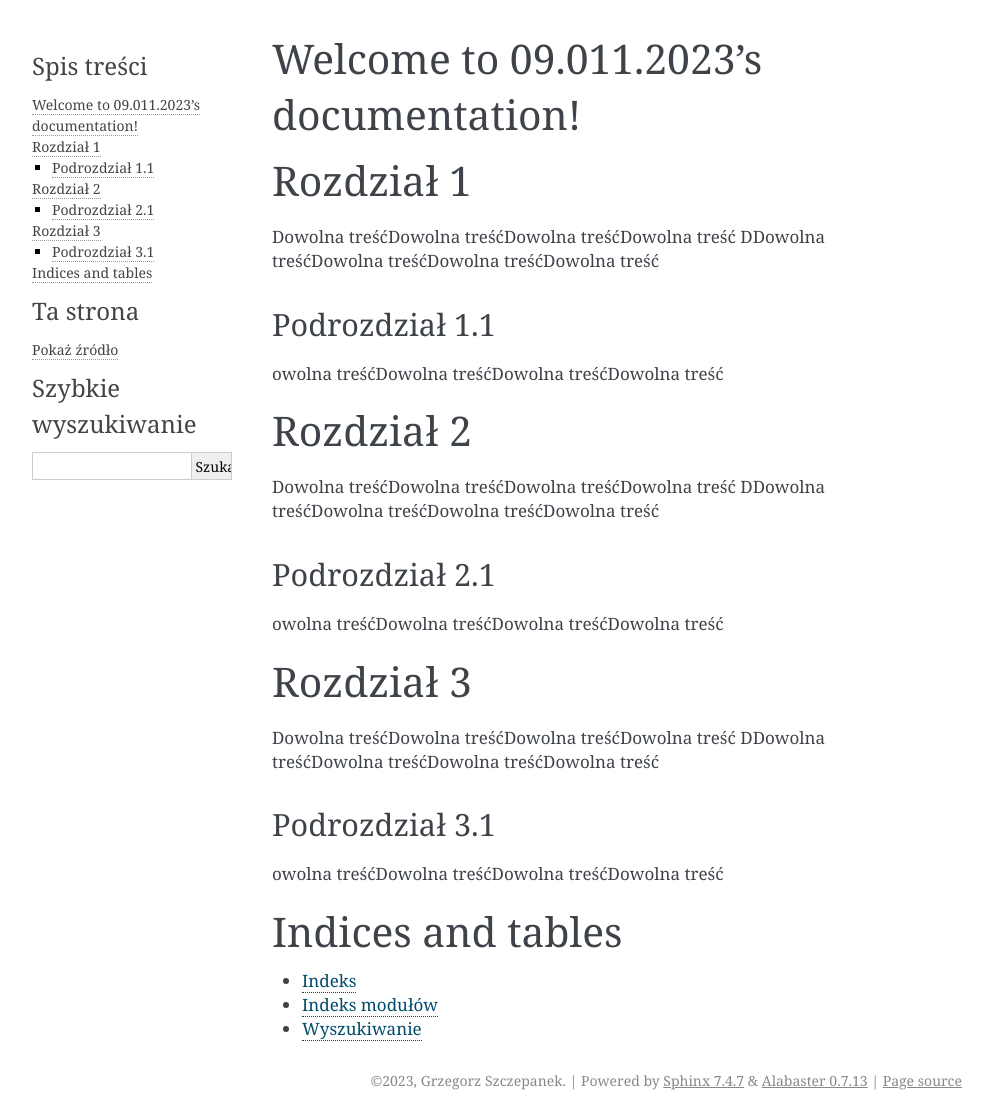
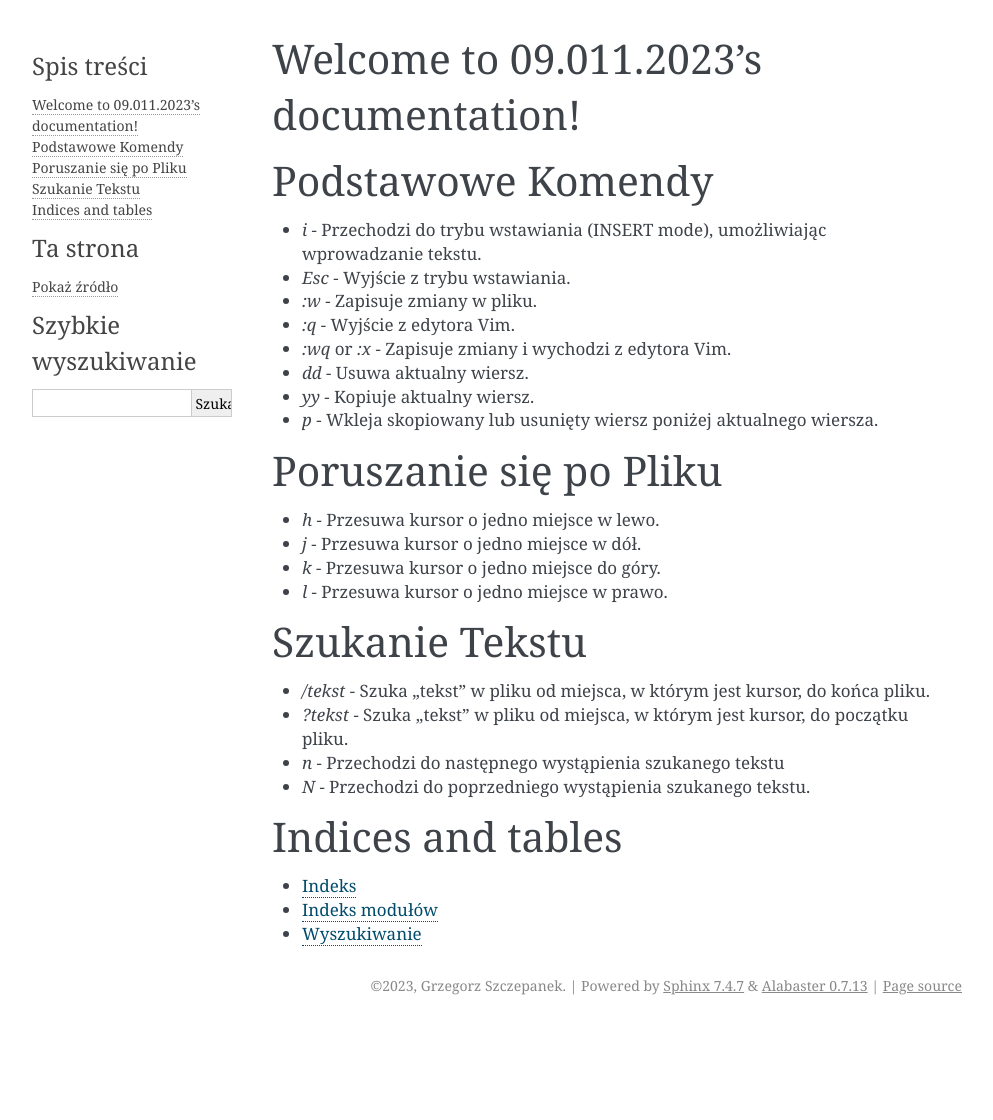
Before and after one commit to GrzegorzSzczepanek/instrukcja_vim, a Sphinx documentation site: the page built from source/index.rst, in a window 1280 px wide. Shown: the whole page, without its empty margins (148-1141 px from the left). Built offline with Sphinx 7.4.7, drawn with Linux system fonts in a browser that asks for light colours; after the commit the page ends 1025 px from its top, so only the background shows below that.

Commit message:
new source file

```diff
--- a/source/index.rst
+++ b/source/index.rst
@@ -10,33 +10,36 @@ Welcome to 09.011.2023's documentation!
    :maxdepth: 2
    :caption: Contents:
 
-Rozdział 1
-===========
-Dowolna treśćDowolna treśćDowolna treśćDowolna treść
-DDowolna treśćDowolna treśćDowolna treśćDowolna treść
 
-Podrozdział 1.1
-----------------
-owolna treśćDowolna treśćDowolna treśćDowolna treść
+Podstawowe Komendy
+===================
 
-Rozdział 2
-===========
-Dowolna treśćDowolna treśćDowolna treśćDowolna treść
-DDowolna treśćDowolna treśćDowolna treśćDowolna treść
+* `i` - Przechodzi do trybu wstawiania (INSERT mode), umożliwiając wprowadzanie tekstu.
+* `Esc` - Wyjście z trybu wstawiania.
+* `:w` - Zapisuje zmiany w pliku.
+* `:q` - Wyjście z edytora Vim.
+* `:wq` or `:x` - Zapisuje zmiany i wychodzi z edytora Vim.
+* `dd` - Usuwa aktualny wiersz.
+* `yy` - Kopiuje aktualny wiersz.
+* `p` - Wkleja skopiowany lub usunięty wiersz poniżej aktualnego wiersza.
 
-Podrozdział 2.1
-----------------
-owolna treśćDowolna treśćDowolna treśćDowolna treść
+Poruszanie się po Pliku
+===================
+
+* `h` - Przesuwa kursor o jedno miejsce w lewo.
+* `j` - Przesuwa kursor o jedno miejsce w dół.
+* `k` - Przesuwa kursor o jedno miejsce do góry.
+* `l` - Przesuwa kursor o jedno miejsce w prawo.
+
+Szukanie Tekstu
+===================
 
 
-Rozdział 3
-===========
-Dowolna treśćDowolna treśćDowolna treśćDowolna treść
-DDowolna treśćDowolna treśćDowolna treśćDowolna treść
 
-Podrozdział 3.1
-----------------
-owolna treśćDowolna treśćDowolna treśćDowolna treść
+* `/tekst` - Szuka "tekst" w pliku od miejsca, w którym jest kursor, do końca pliku.
+* `?tekst` - Szuka "tekst" w pliku od miejsca, w którym jest kursor, do początku pliku.
+* `n` - Przechodzi do następnego wystąpienia szukanego tekstu
+* `N` - Przechodzi do poprzedniego wystąpienia szukanego tekstu.
 
 
 
```
